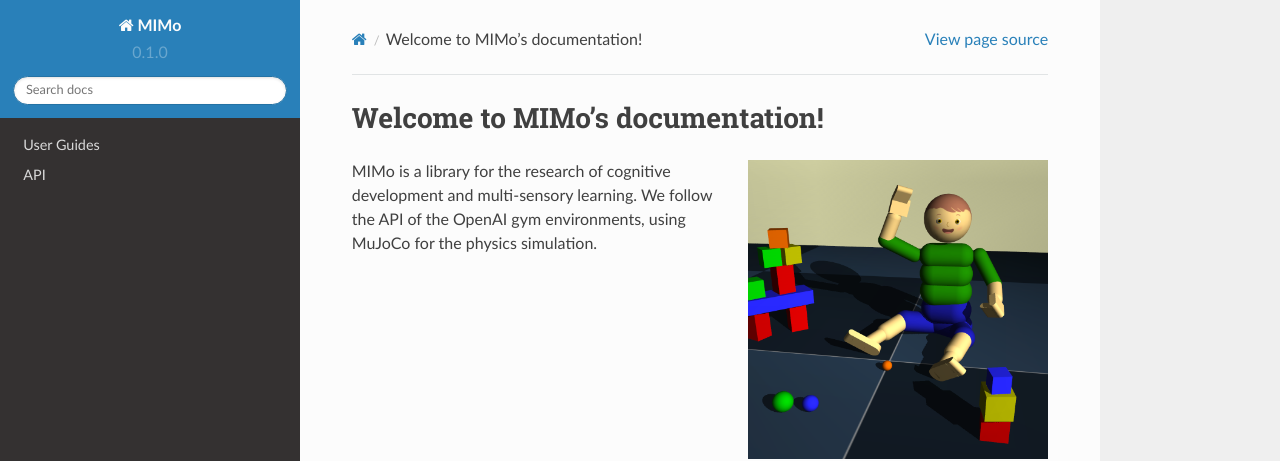
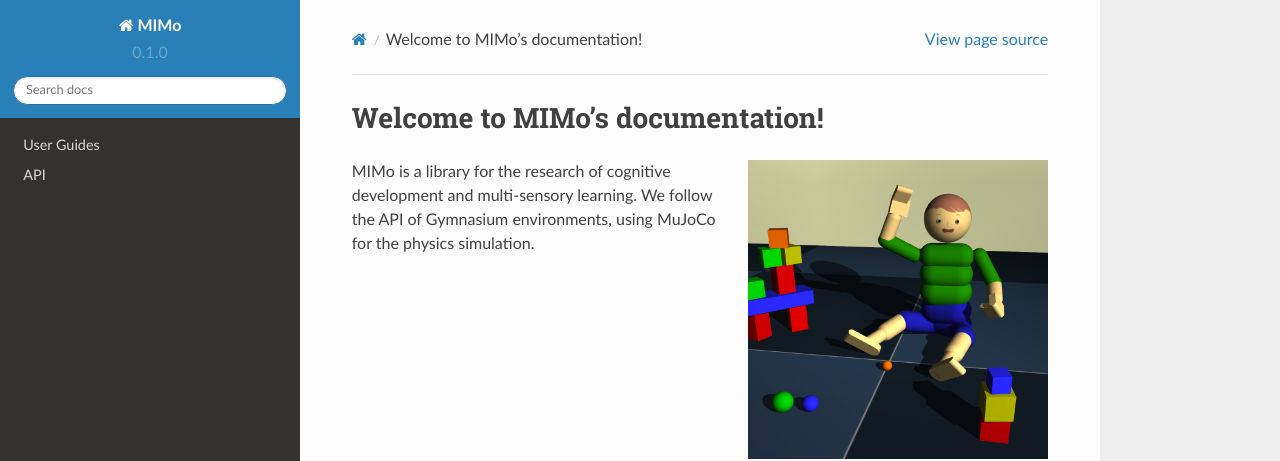
Before and after one commit to trieschlab/MIMo, a Sphinx documentation site: the page built from docs/source/index.rst, in a window 1280 px wide and 900 px high. Shown: the top 461 px of the window. Built offline with Sphinx 7.4.7 and the Read the Docs theme 2.0.0, drawn with Linux system fonts in a browser that asks for light colours; some of the changed lines change nothing that is shown.

Commit message:
more doc updates

```diff
--- a/docs/source/conf.py
+++ b/docs/source/conf.py
@@ -20,7 +20,7 @@
     'sphinx.ext.napoleon',
     'sphinx.ext.autodoc.preserve_defaults',  # Do not resolve the names of default arguments
 ]
-autodoc_mock_imports = ["mujoco_py"]
+autodoc_mock_imports = ["mujoco"]
 autodoc_member_order = 'bysource'
 # autodoc_class_signature = 'separated' # Moves the class signatures into separate init function docu.
 numpydoc_class_members_toctree = False
@@ -46,7 +46,7 @@
     'sphinx': ('https://www.sphinx-doc.org/en/master/', None),
     'mimo': ('https://mimo.readthedocs.io/en/latest/', None),
     'mujoco': ('https://mujoco.readthedocs.io/en/latest', None),
-    'gym': ('https://www.gymlibrary.ml', None),
+    'gym': ('https://gymnasium.farama.org', None),
 }
 intersphinx_disabled_domains = ['std']
 
--- a/docs/source/index.rst
+++ b/docs/source/index.rst
@@ -7,7 +7,7 @@
    :alt: MIMo with some toys
 
 MIMo is a library for the research of cognitive development and multi-sensory learning.
-We follow the :doc:`API of the OpenAI gym <gym:content/api>` environments, using
+We follow the :doc:`API of Gymnasium <gym:index>` environments, using
 :doc:`MuJoCo <mujoco:overview>` for the physics simulation.
 
 
```
